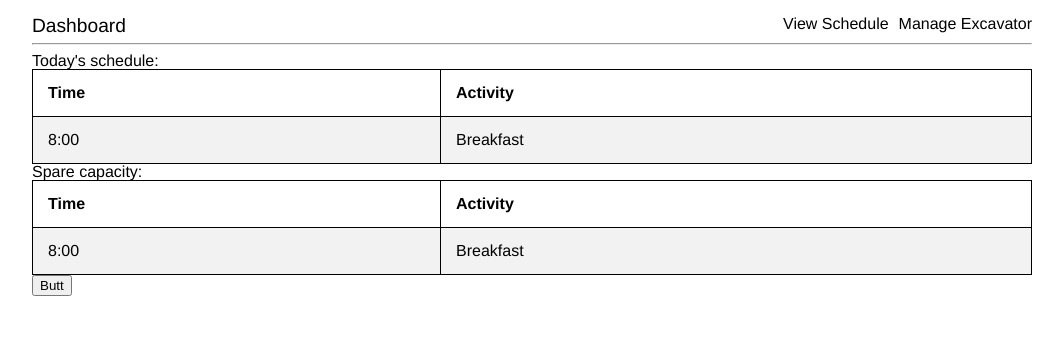
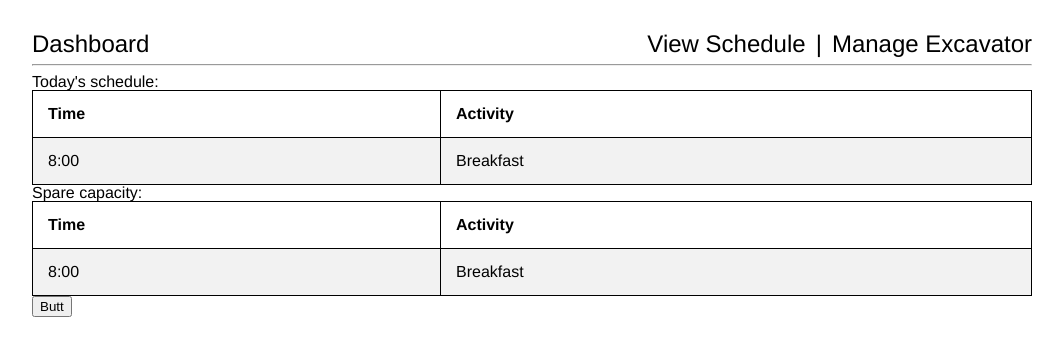
Before and after one commit to scott88lee/ape-proj, a website: page view/index.html in a window 1280 px wide. Shown: the whole page, without its empty margins (108-1171 px from the left). Drawn offline with Linux system fonts and the light colour scheme.

Commit message:
Clean up CSS and UI

```diff
--- a/view/index.html
+++ b/view/index.html
@@ -9,9 +9,11 @@
 <body>
     <div class="container">
         <br>
+        <br>
         <nav>
             <a href="/" class='logo'>Dashboard</a>
             <a href="/excavator.html" class='navlinks'>Manage Excavator</a>
+            <span class="navlinks">|</span>
             <a href="/schedule.html" class='navlinks'>View Schedule</a>
         </nav><hr>
         Today's schedule:
--- a/view/style.css
+++ b/view/style.css
@@ -1,11 +1,13 @@
 .logo {
-    font-size: larger;
-    font-weight: 400;
+    font-size: x-large;
+    font-weight: 350;
 }
 
 .navlinks {
     float: right;
     margin-left:10px;
+    font-size: x-large;
+    margin-bottom: 6px;
 }
 
 body {
```
Also changed, not shown: view/excavator.html (+2 -0 lines), view/schedule.html (+2 -1 lines).
